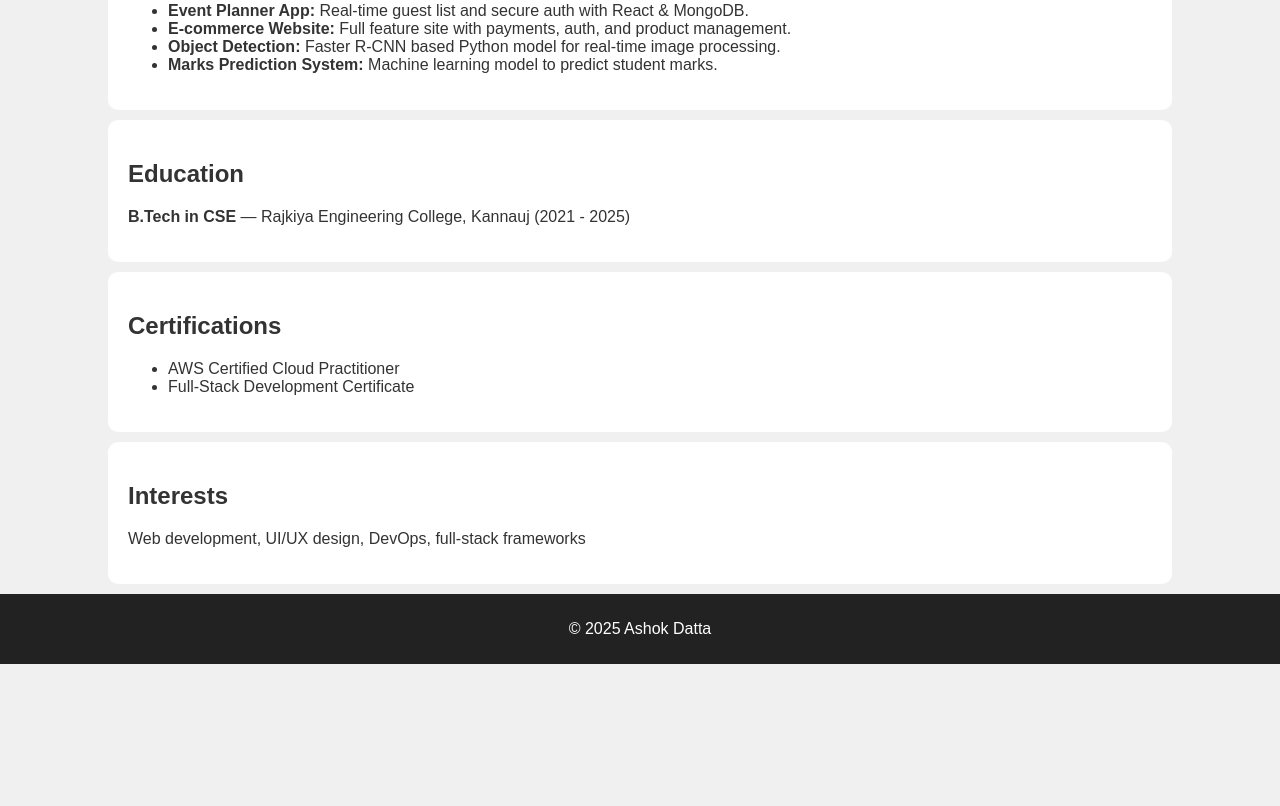
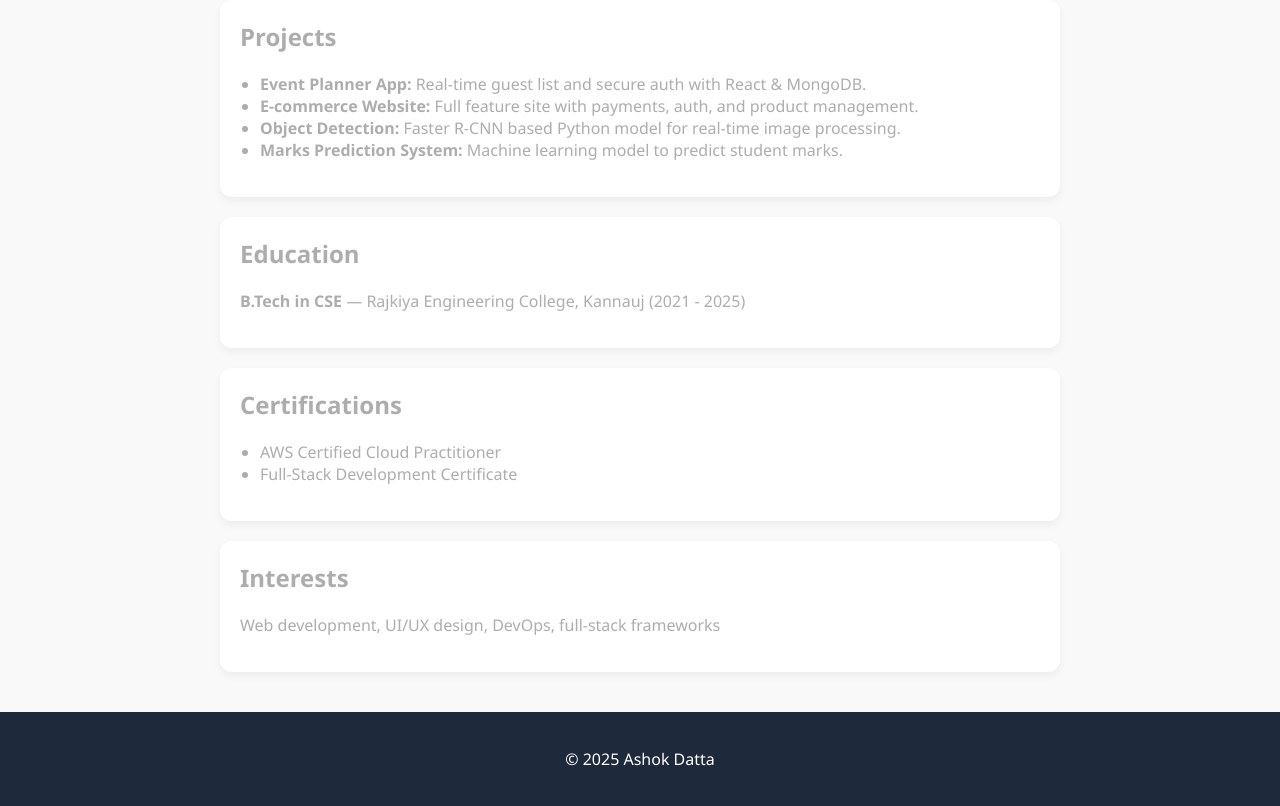
Before and after one commit to primeroney/my-profile, a plain HTML site: page index.html in a window 1280 px wide. Shown: the part 937-1743 px from the top of the page. Before the commit the page ends 1601 px from the top, so only its background shows below. Drawn offline with Linux system fonts and the light colour scheme.

Commit message:
Update profile content

```diff
--- a/style.css
+++ b/style.css
@@ -1,26 +1,45 @@
 body {
-    font-family: Arial, sans-serif;
+    font-family: 'Segoe UI', sans-serif;
     margin: 0;
     padding: 0;
-    background-color: #f0f0f0;
-    color: #333;
+    background-color: #f9f9f9;
+    color: #33333366;
   }
+
   header {
-    background-color: #222;
+    background-color: #1e293b;
     color: white;
-    padding: 20px;
+    padding: 30px;
     text-align: center;
   }
+
+  a {
+    color: #3b82f6;
+    text-decoration: none;
+  }
+
   section {
+    background: white;
+    margin: 20px auto;
     padding: 20px;
-    background-color: white;
-    margin: 10px auto;
-    width: 80%;
-    border-radius: 10px;
+    border-radius: 12px;
+    width: 90%;
+    max-width: 800px;
+    box-shadow: 0 4px 8px rgba(0,0,0,0.05);
   }
+
+  h1, h2 {
+    margin-top: 0;
+  }
+
+  ul {
+    padding-left: 20px;
+  }
+
   footer {
     text-align: center;
-    padding: 10px;
-    background-color: #222;
+    padding: 20px;
+    background-color: #1e293b;
     color: white;
+    margin-top: 40px;
   }
```
